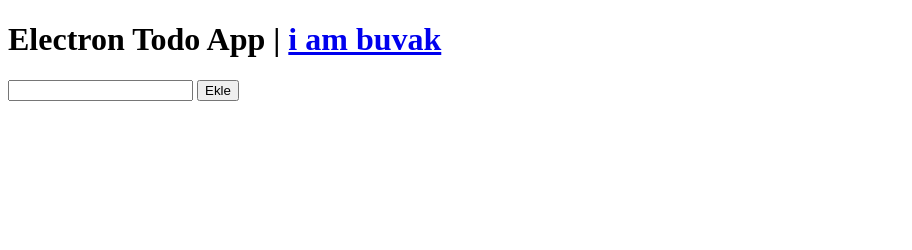
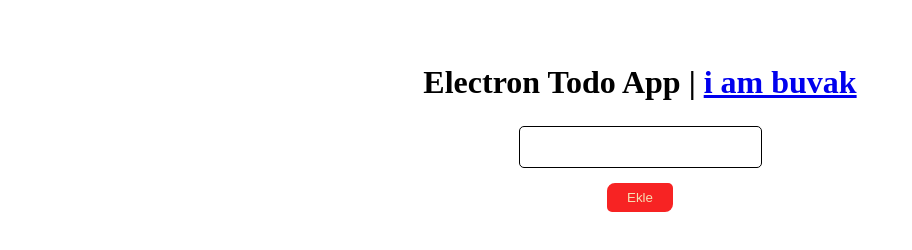
Before and after one commit to burakbehlull/electron-todo-app, an Electron app: page pages/mainWindow.html in a window 1280 px wide. Shown: the whole page, without its empty margins (0-912 px from the left). Drawn offline with Linux system fonts and the light colour scheme; no server answers.

Commit message:
feat: Style operations

```diff
--- /dev/null
+++ b/assets/style.scss
@@ -0,0 +1,58 @@
+*{
+    margin: 0;
+    padding: 0;
+    border: none;
+    box-sizing: border-box;
+}
+
+body{
+    font-family: 'Times New Roman', Times, serif;
+}
+
+.container{
+    display: flex;
+    width: 100%;
+    column-gap: 15px;
+    justify-content: center;
+    align-items: center;
+    flex-direction: column;
+    h1{
+        padding-top: 2em;
+    }
+    input{
+        margin-top: 25px;
+        padding: 10px;
+        color: black;
+        border: 1px solid black;
+        border-radius: 5px;
+        font-size: 17px;
+        outline: 0;
+        &:focus{
+            border-color: #8bb8fc;
+            box-shadow: 1px 0px 20px #6ca2f1;
+        }
+    }
+    button{
+        margin-top: 15px;
+        background-color: rgb(247, 35, 35);
+        color: wheat;
+        padding: 7px 20px;
+        border-radius: 8px 5px;
+        &:hover{
+            background-color: rgb(238, 47, 47);
+            cursor: pointer;
+        }
+    }
+    ul{
+        list-style-type: none;
+        max-width: 250px;
+        li{
+            font-size: 20px;
+            color: black;
+            &:nth-child(1){
+                padding-top: 15px;
+            }
+            padding-top: 10px;
+        }
+    }
+}
--- a/pages/main.js
+++ b/pages/main.js
@@ -11,5 +11,5 @@ ipcRenderer.on('todoItems', (err, todo)=>{
     let todoElement = document.createElement('li')
     todoElement.innerHTML = todo.text
     const todos = document.getElementById('todos')
-    .appendChild(todoElement)
+    todos.appendChild(todoElement)
 })
--- a/pages/mainWindow.html
+++ b/pages/mainWindow.html
@@ -5,15 +5,18 @@
         <meta http-equiv="X-UA-Compatible" content="IE=edge">
         <meta name="viewport" content="width=device-width, initial-scale=1.0">
         <title>Electron Todo App</title>
+        <link rel="stylesheet" href="../assets/style.css">
     </head>
     <body>
-        <h1>Electron Todo App | <a href="https://github.com/iambuvak">i am buvak</a></h1>
 
-        <input type="text" id="todoValue">
-        <button type="submit" id="addTodo">Ekle</button>
+        <div class="container">
+            <h1>Electron Todo App | <a href="https://github.com/iambuvak" target="_blank">i am buvak</a></h1>
+            <input type="text" id="todoValue">
+            <button type="submit" id="addTodo">Ekle</button>
 
-        <ul id="todos"></ul>
+            <ul id="todos"></ul>
 
-        <script src="main.js"></script>
+            <script src="main.js"></script>
+        </div>
     </body>
 </html>
```
Also changed, not shown: assets/style.css (added), 1 other file.
